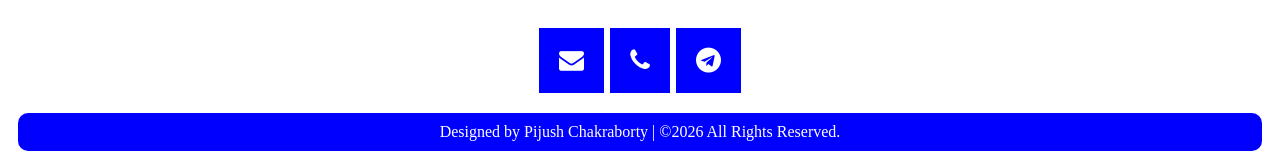
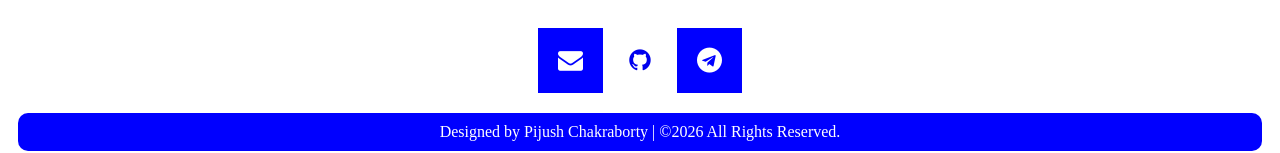
Before and after one commit to pijushrkmvm-spec/portfolio, a plain HTML site: page index.html in a window 1280 px wide. Shown: the part 2950-3103 px from the top of the page. Drawn offline with Linux system fonts and the light colour scheme.

Commit message:
Add GitHub link to contact section

```diff
--- a/index.html
+++ b/index.html
@@ -134,7 +134,7 @@
 	<h1 style="color:black;">Connect</h1>
 	<div class="contact">
 		<a href="mailto:pijush.rkmvm@gmail.com" class="fa fa-envelope"></a>
-		<a href="tel:+919749476956" class="fa fa-phone"></a>
+		<a href="https://github.com/pijushrkmvm-spec" class="fa fa-github"></a>
 		<a href="https://t.me/Pijush_704" class="fa fa-telegram"></a>
 	</div>
 </section>
```
